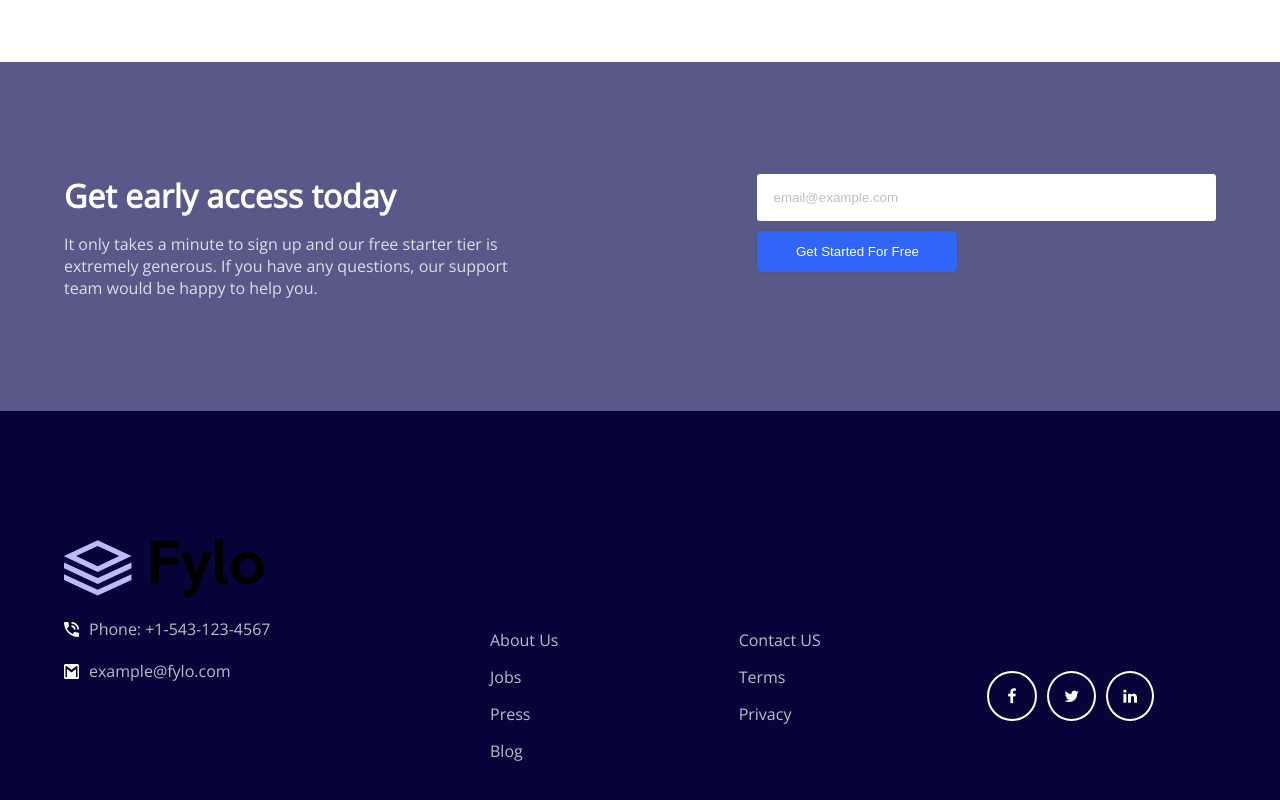
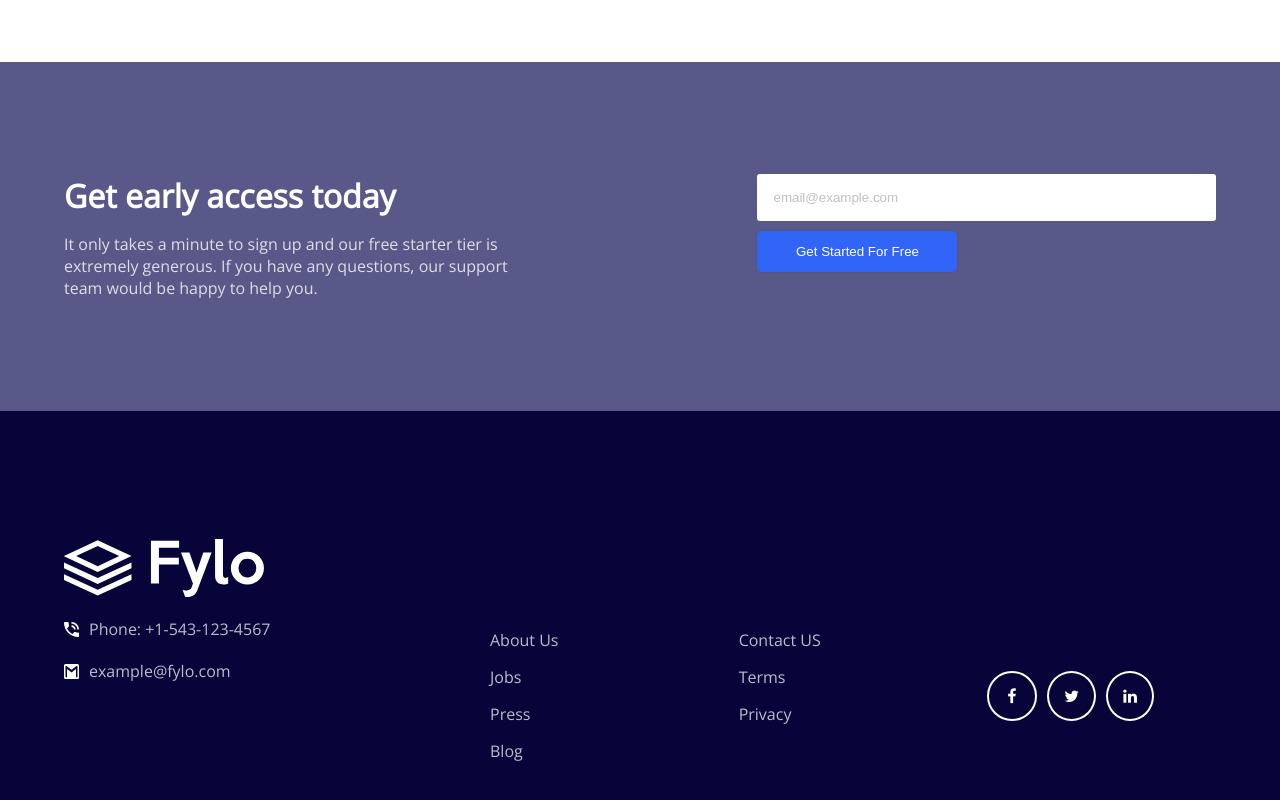
Before and after one commit to dineshlegha23/fylo-landing-page, a plain HTML site: page index.html in a window 1280 px wide. Shown: the part 1444-2244 px from the top of the page. Drawn offline with nearby package versions, Linux system fonts and the light colour scheme; files whose address does not match are found by name.

Commit message:
Added WHite Logo.

```diff
--- a/index.html
+++ b/index.html
@@ -30,7 +30,7 @@
   </head>
   <body>
     <nav class="container">
-      <img src="./images/logo.svg" alt="Fylo logo" class="logo"/>
+      <img src="./images/logo.svg" alt="Fylo logo" class="logo" />
       <ul class="navlinks">
         <li>Features</li>
         <li>Team</li>
@@ -119,7 +119,7 @@
         <div class="footer">
           <div class="footer-contact-section">
             <img
-              src="./images/logo.svg"
+              src="./images/white_logo.svg"
               alt="fylo logo"
               width="200"
               class="fylo-logo"
```
Also changed, not shown: images/white_logo.svg (added).
